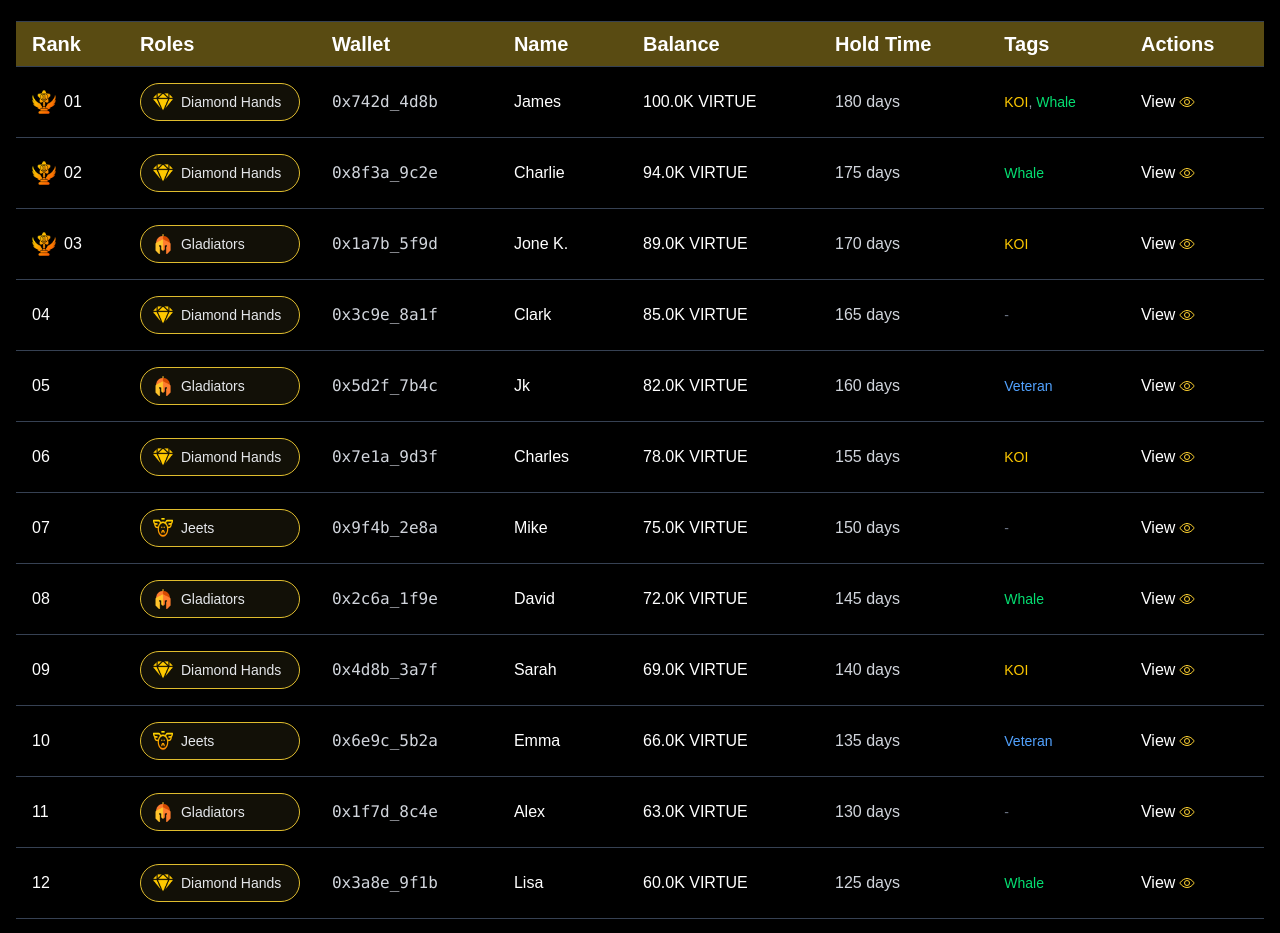
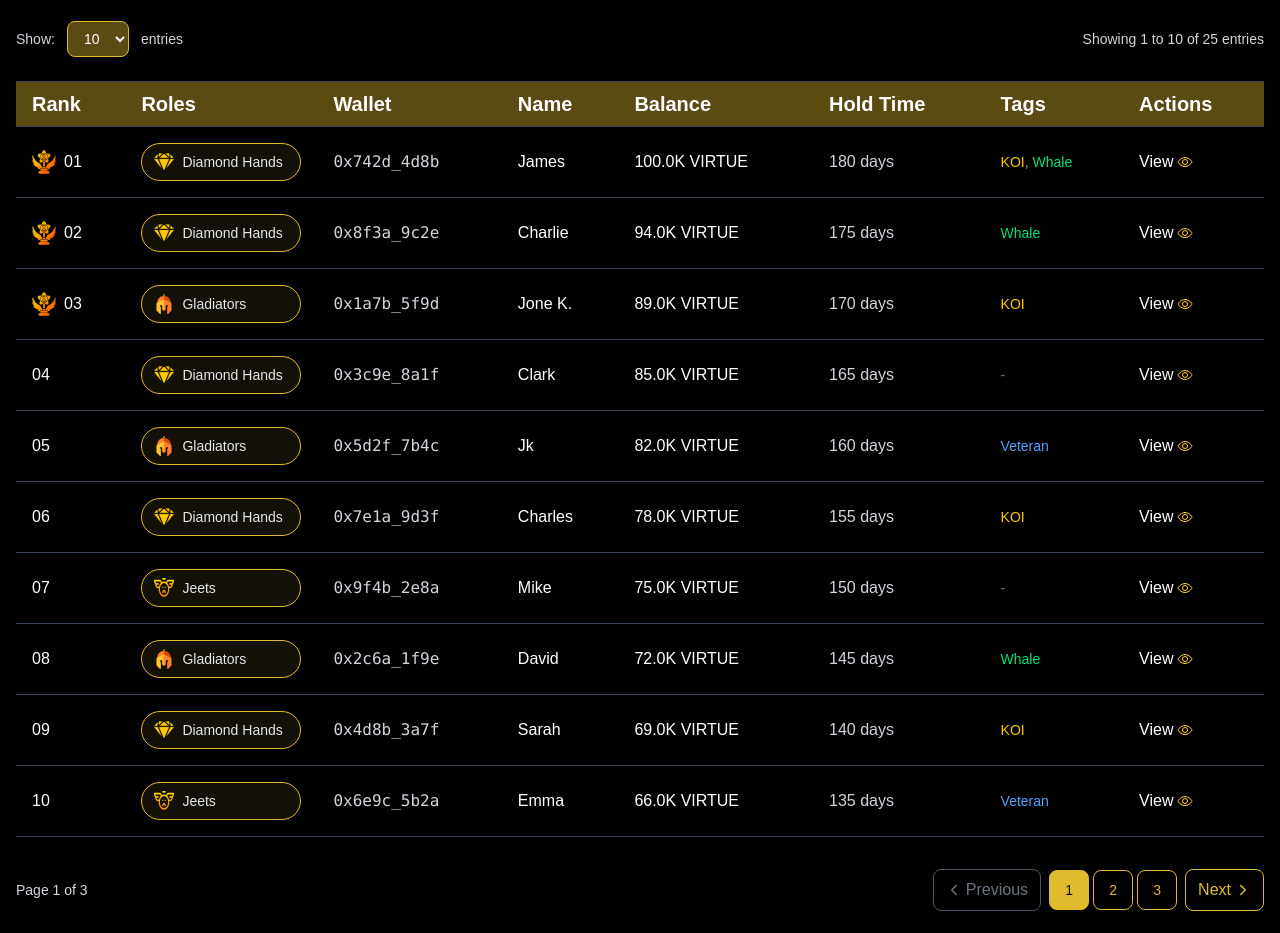
Before and after one commit to Hamid-javed/virtue-leader-board, a Next.js app: page / in a window 1280 px wide. Shown: the part 1340-2273 px from the top of the page. Built offline with nearby package versions, Linux system fonts and the light colour scheme; a web font is replaced by a local one.

Commit message:
added panigation on leaderboeard component

```diff
--- a/src/components/LeaderboardTable.tsx
+++ b/src/components/LeaderboardTable.tsx
@@ -2,6 +2,7 @@
 
 import React, { useState } from "react";
 import { IoEyeOutline } from "react-icons/io5";
+import { IoChevronBack, IoChevronForward } from "react-icons/io5";
 
 interface LeaderboardEntry {
   rank: number;
@@ -269,12 +270,84 @@ const mockData: LeaderboardEntry[] = [
 
 const LeaderboardTable: React.FC = () => {
   const [entries] = useState<LeaderboardEntry[]>(mockData);
+  const [currentPage, setCurrentPage] = useState(1);
+  const [itemsPerPage, setItemsPerPage] = useState(10);
+
+  // Calculate pagination values
+  const totalPages = Math.ceil(entries.length / itemsPerPage);
+  const startIndex = (currentPage - 1) * itemsPerPage;
+  const endIndex = startIndex + itemsPerPage;
+  const currentEntries = entries.slice(startIndex, endIndex);
+
+  // Generate page numbers to display
+  const getPageNumbers = () => {
+    const pages = [];
+    const maxVisiblePages = 5;
+
+    if (totalPages <= maxVisiblePages) {
+      // Show all pages if total is less than max visible
+      for (let i = 1; i <= totalPages; i++) {
+        pages.push(i);
+      }
+    } else {
+      // Show pages around current page
+      let startPage = Math.max(
+        1,
+        currentPage - Math.floor(maxVisiblePages / 2)
+      );
+      let endPage = Math.min(totalPages, startPage + maxVisiblePages - 1);
+
+      // Adjust if we're near the end
+      if (endPage - startPage + 1 < maxVisiblePages) {
+        startPage = Math.max(1, endPage - maxVisiblePages + 1);
+      }
+
+      for (let i = startPage; i <= endPage; i++) {
+        pages.push(i);
+      }
+    }
+
+    return pages;
+  };
+
+  const handlePageChange = (page: number) => {
+    setCurrentPage(page);
+  };
+
+  const handleItemsPerPageChange = (newItemsPerPage: number) => {
+    setItemsPerPage(newItemsPerPage);
+    setCurrentPage(1); // Reset to first page when changing items per page
+  };
 
   return (
     <div className="px-4 mb-8">
       <h2 className="text-3xl md:text-[80px] font-bold text-[#DFBC2E] text-center mb-6">
         LEADERBOARD
       </h2>
+
+      {/* Items per page selector */}
+      <div className="flex justify-between items-center mb-6">
+        <div className="flex items-center space-x-3">
+          <span className="text-gray-300 text-sm">Show:</span>
+          <select
+            value={itemsPerPage}
+            onChange={(e) => handleItemsPerPageChange(Number(e.target.value))}
+            className="bg-[#594B12] border border-[#DFBC2E] text-white rounded-lg px-3 py-2 text-sm focus:outline-none focus:ring-2 focus:ring-[#DFBC2E] focus:ring-opacity-50"
+          >
+            <option value={5}>5</option>
+            <option value={10}>10</option>
+            <option value={15}>15</option>
+            <option value={20}>20</option>
+            <option value={25}>25</option>
+          </select>
+          <span className="text-gray-300 text-sm">entries</span>
+        </div>
+
+        <div className="text-gray-300 text-sm">
+          Showing {startIndex + 1} to {Math.min(endIndex, entries.length)} of{" "}
+          {entries.length} entries
+        </div>
+      </div>
 
       <div className="overflow-x-auto">
         <table className="w-full rounded-xl border-y border-gray-700">
@@ -307,7 +380,7 @@ const LeaderboardTable: React.FC = () => {
             </tr>
           </thead>
           <tbody>
-            {entries.map((entry) => (
+            {currentEntries.map((entry) => (
               <tr
                 key={entry.rank}
                 className="border-b border-gray-700 hover:bg-gray-700 transition-colors"
@@ -386,6 +459,64 @@ const LeaderboardTable: React.FC = () => {
           </tbody>
         </table>
       </div>
+
+      {/* Pagination */}
+      {totalPages > 1 && (
+        <div className="flex flex-col sm:flex-row justify-between items-center mt-8 space-y-4 sm:space-y-0">
+          {/* Page info */}
+          <div className="text-gray-300 text-sm">
+            Page {currentPage} of {totalPages}
+          </div>
+
+          {/* Pagination controls */}
+          <div className="flex items-center space-x-2">
+            {/* Previous button */}
+            <button
+              onClick={() => handlePageChange(currentPage - 1)}
+              disabled={currentPage === 1}
+              className={`flex items-center px-3 py-2 rounded-lg border transition-all duration-200 ${
+                currentPage === 1
+                  ? "border-gray-600 text-gray-500 cursor-not-allowed"
+                  : "border-[#DFBC2E] text-[#DFBC2E] hover:bg-[#DFBC2E] hover:text-black hover:shadow-lg"
+              }`}
+            >
+              <IoChevronBack className="w-4 h-4 mr-1" />
+              Previous
+            </button>
+
+            {/* Page numbers */}
+            <div className="flex items-center space-x-1">
+              {getPageNumbers().map((page) => (
+                <button
+                  key={page}
+                  onClick={() => handlePageChange(page)}
+                  className={`w-10 h-10 rounded-lg border transition-all duration-200 flex items-center justify-center text-sm font-medium ${
+                    page === currentPage
+                      ? "bg-[#DFBC2E] text-black border-[#DFBC2E] shadow-lg"
+                      : "border-[#DFBC2E] text-[#DFBC2E] hover:bg-[#DFBC2E] hover:text-black hover:shadow-lg"
+                  }`}
+                >
+                  {page}
+                </button>
+              ))}
+            </div>
+
+            {/* Next button */}
+            <button
+              onClick={() => handlePageChange(currentPage + 1)}
+              disabled={currentPage === totalPages}
+              className={`flex items-center px-3 py-2 rounded-lg border transition-all duration-200 ${
+                currentPage === totalPages
+                  ? "border-gray-600 text-gray-500 cursor-not-allowed"
+                  : "border-[#DFBC2E] text-[#DFBC2E] hover:bg-[#DFBC2E] hover:text-black hover:shadow-lg"
+              }`}
+            >
+              Next
+              <IoChevronForward className="w-4 h-4 ml-1" />
+            </button>
+          </div>
+        </div>
+      )}
     </div>
   );
 };
```
